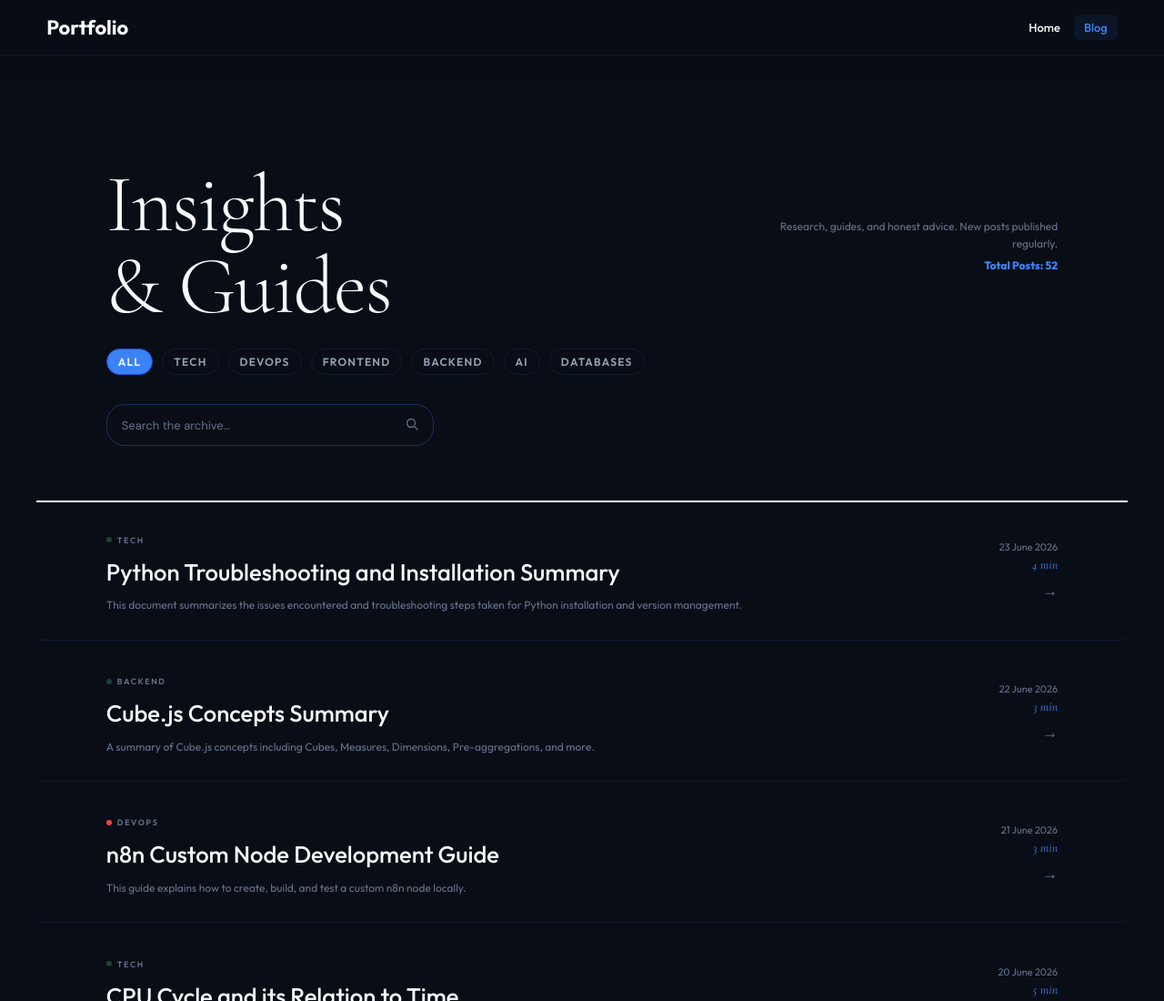
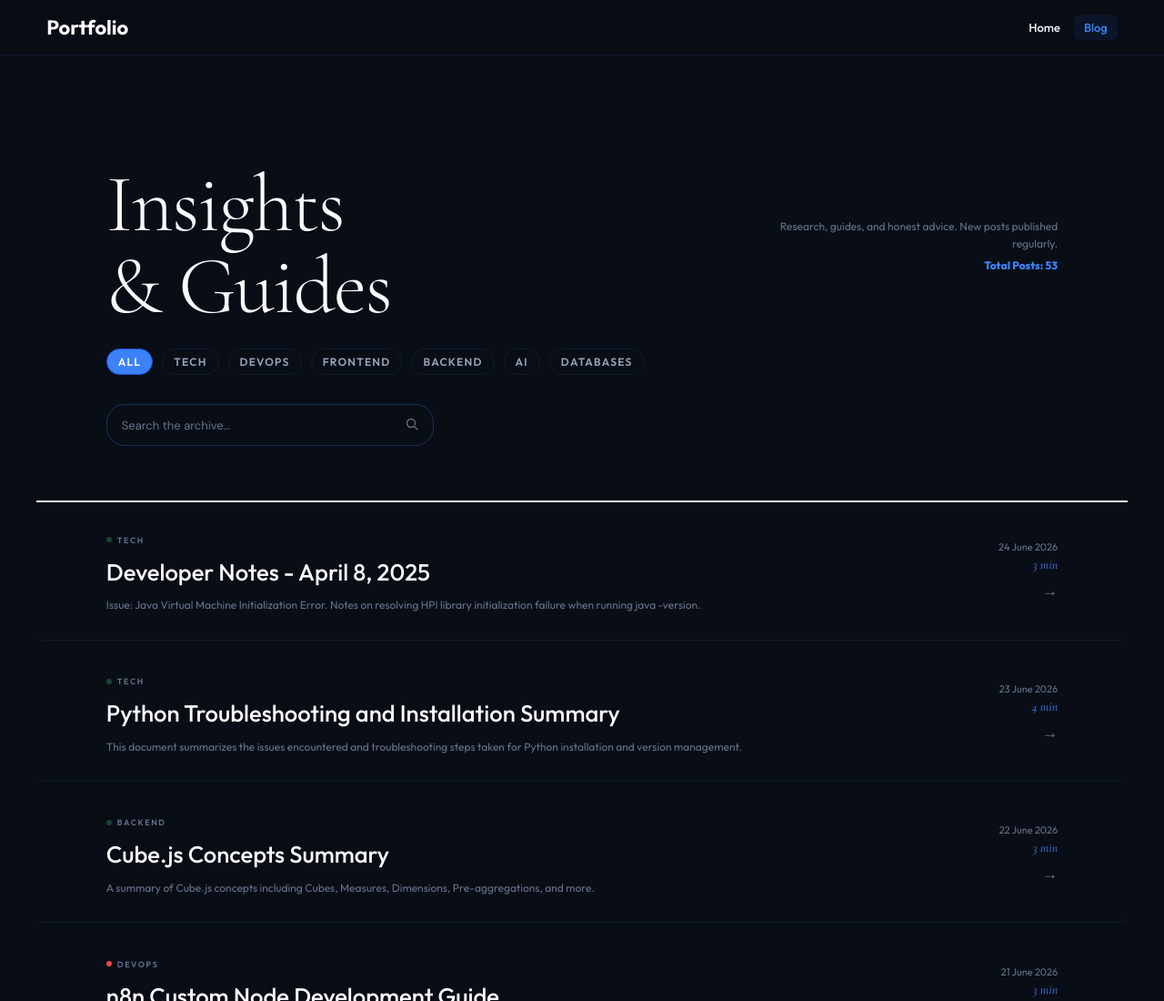
Before and after one commit to rinas21/amrinas, a website: page blog.html in a window 1280 px wide. Shown: the top 1100 px of the page at 91% size. Drawn offline with nearby package versions, Linux system fonts and the light colour scheme; a web font is replaced by a local one.

```diff
--- a/blog.html
+++ b/blog.html
@@ -468,6 +468,15 @@
 
         // Add your blog posts here manually. This ensures it works perfectly locally and on GitHub Pages!
         const blogPosts = [
+            {
+                "title": "Developer Notes - April 8, 2025",
+                "category": "Tech",
+                "excerpt": "Issue: Java Virtual Machine Initialization Error. Notes on resolving HPI library initialization failure when running java -version.",
+                "author": "A.M.Rinas",
+                "readTime": "3 min",
+                "date": "24 June 2026",
+                "file": "developer-notes-april-8-2025.html"
+            },
             {
                 "title": "Python Troubleshooting and Installation Summary",
                 "category": "Tech",
```
